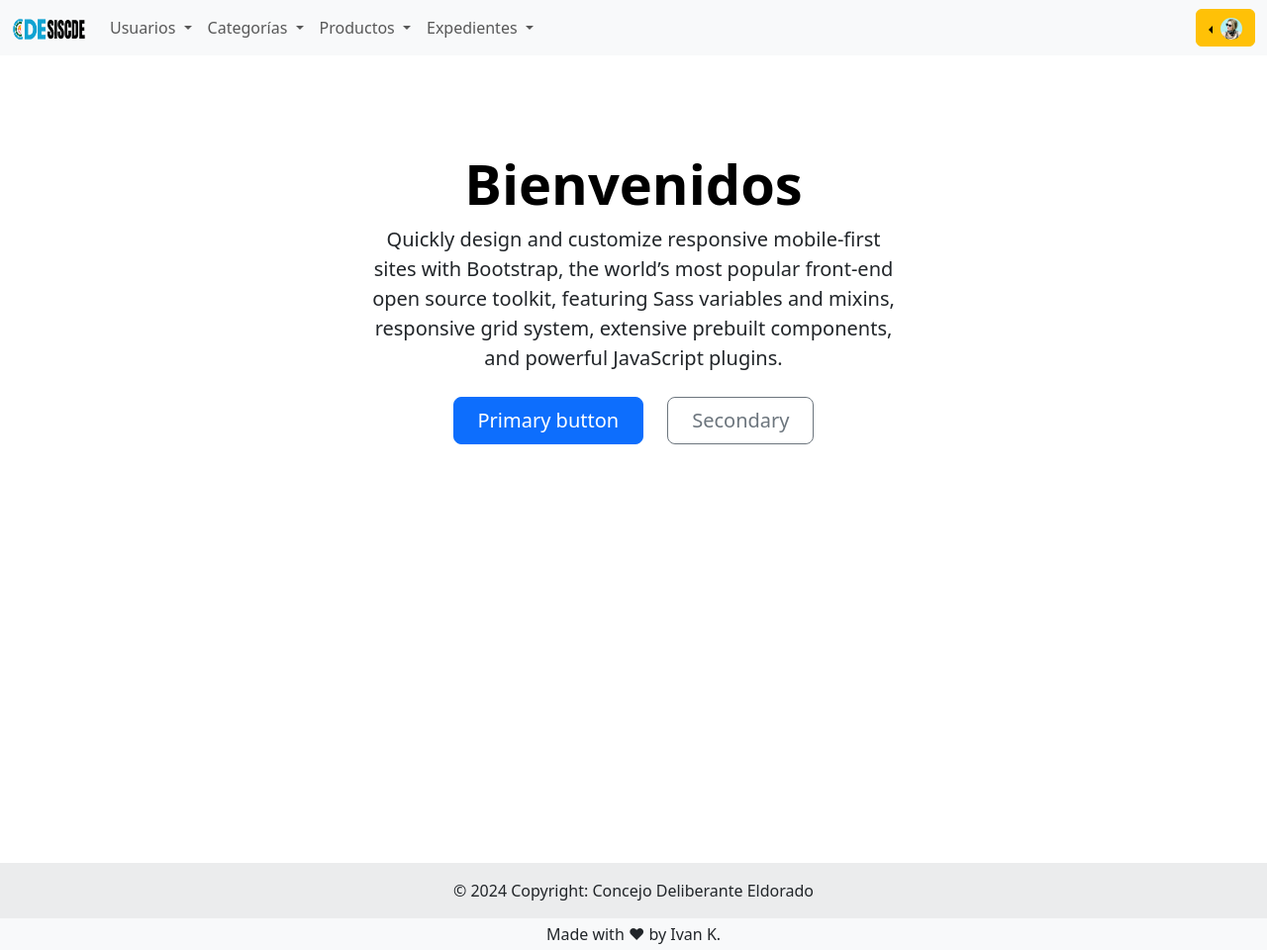
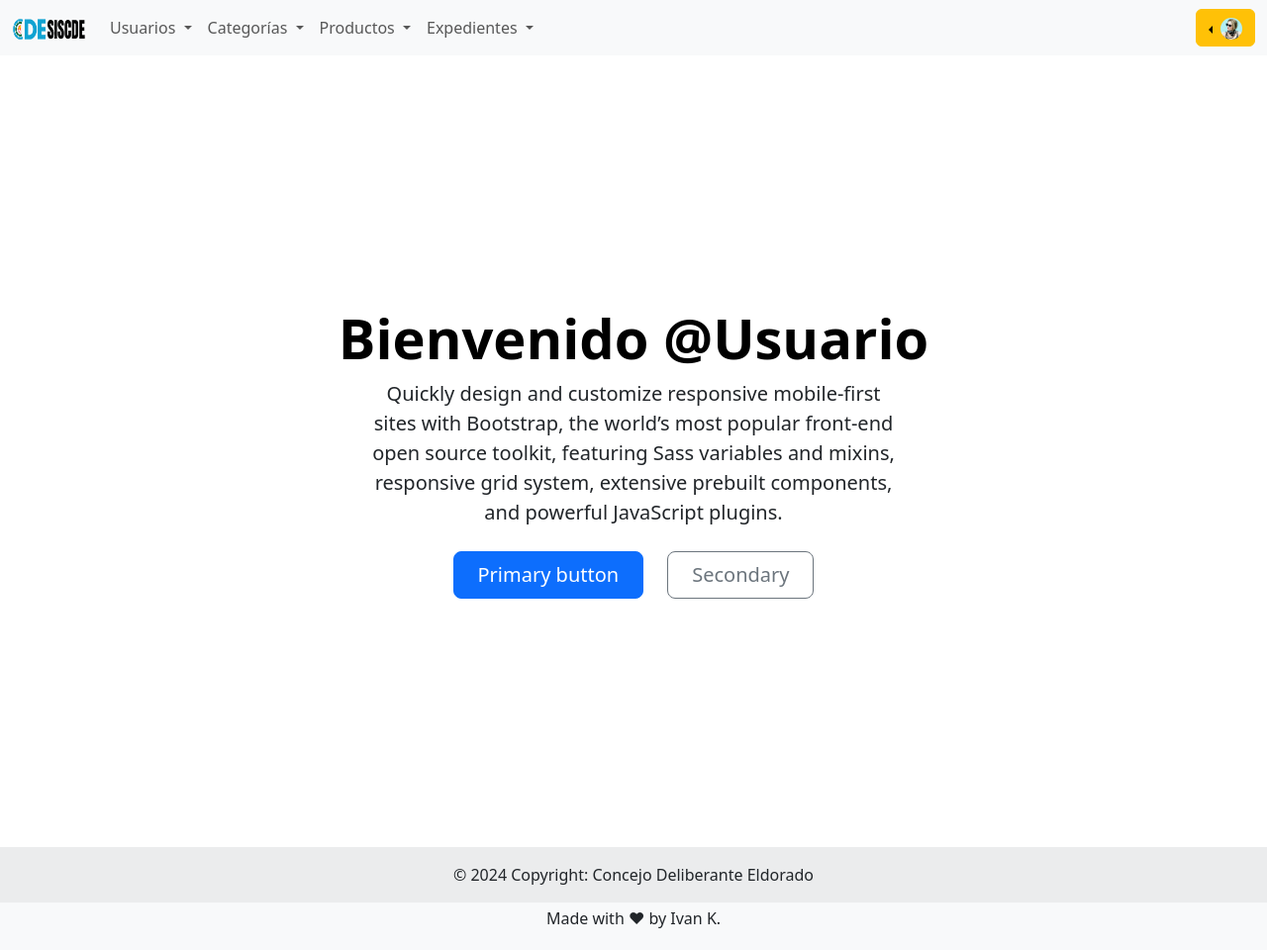
Before and after one commit to ivankorner/siscde, a PHP site: page /index.php?vista=home in a window 1280 px wide. Shown: the whole page at 99% size. After the commit the page ends 938 px from the top, so only its background shows below. Run offline with PHP 8.4, Linux system fonts and the light colour scheme.

Commit message:
Modificando varias cosas

```diff
--- a/css/estilos.css
+++ b/css/estilos.css
@@ -1,3 +1,14 @@
+body, html{
+  height: 100%;
+  width: 100%;
+}
+.home-div{
+  height: 100%;
+  width: 100%;
+  display: flex;
+  justify-content: center;
+  align-items: center;
+}
 a {
     color: #0060B6;
     text-decoration: none;
--- a/vistas/home.php
+++ b/vistas/home.php
@@ -1,7 +1,7 @@
 <div class="container home-div">
 
-  <div class="px-4 pt-5 my-5 text-center" style="height:90vh">
-    <h1 class="display-4 fw-bold text-body-emphasis">Bienvenidos</h1>
+  <div class="px-4 pt-5 my-5 text-center">
+    <h1 class="display-4 fw-bold text-body-emphasis">Bienvenido @Usuario</h1>
     <div class="col-lg-6 mx-auto">
       <p class="lead mb-4">Quickly design and customize responsive mobile-first sites with Bootstrap, the world’s most popular front-end open source toolkit, featuring Sass variables and mixins, responsive grid system, extensive prebuilt components, and powerful JavaScript plugins.</p>
       <div class="d-grid gap-2 d-sm-flex justify-content-sm-center mb-5">
```
